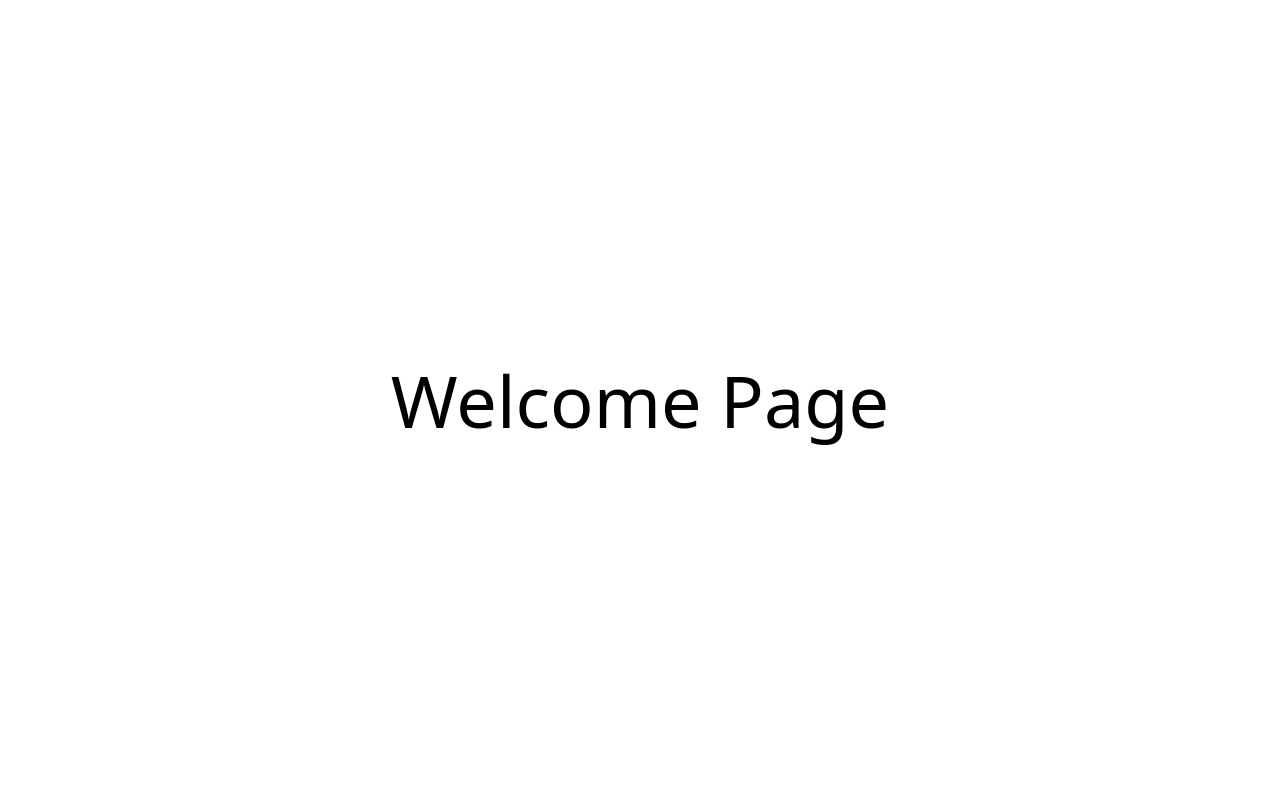
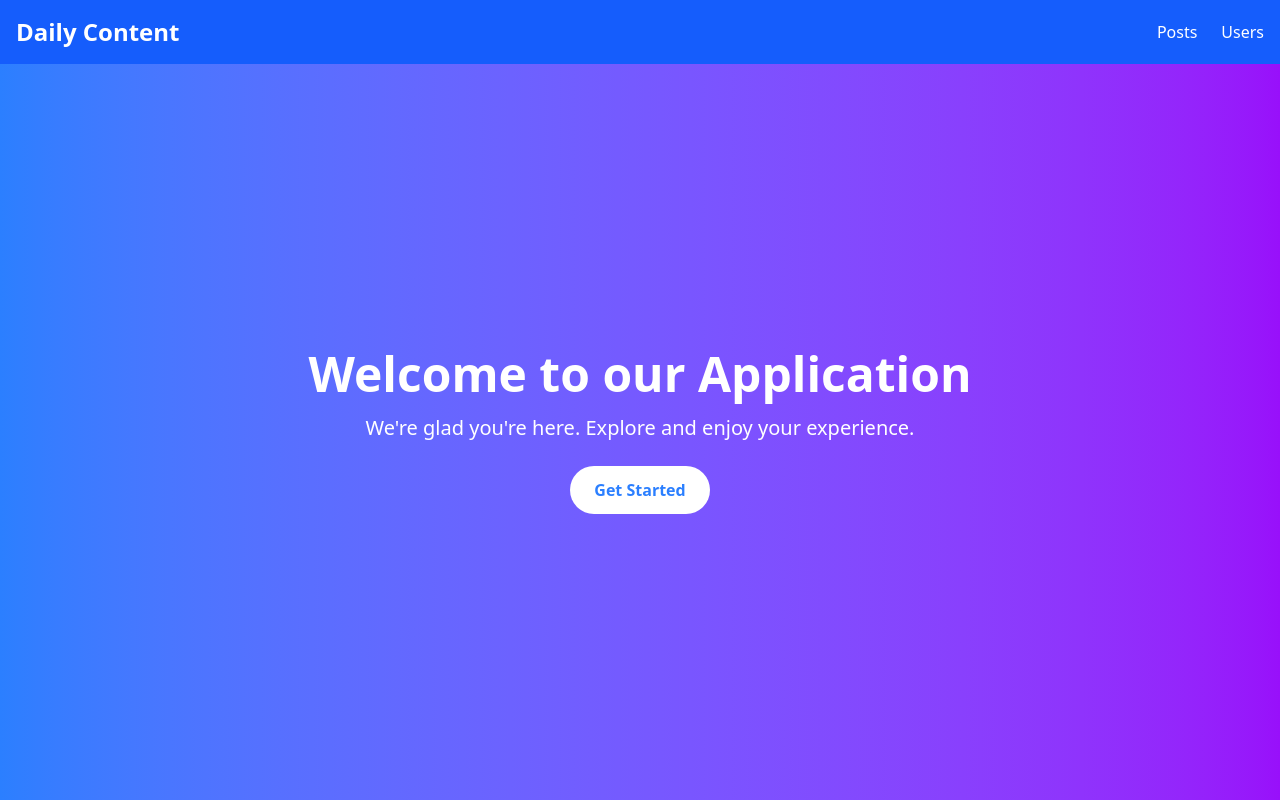
Before and after one commit to OryemaStephen/alx-project-0x01-setup, a Next.js app in the folder alx-project-0x01/: page / in a window 1280 px wide. Built offline with nearby package versions, Linux system fonts and the light colour scheme.

Commit message:
Set up navigation between pages

```diff
--- a/alx-project-0x01/components/layout/Header.tsx
+++ b/alx-project-0x01/components/layout/Header.tsx
@@ -1,10 +1,27 @@
+import Link from 'next/link'
 import React from 'react'
 
 const Header: React.FC = () => {
   return (
-    <div className="flex justify-center items-center h-screen">
-      <h1 className="text-7xl font-thin">Header</h1>
-    </div>
+    <header className="bg-blue-600 text-white shadow-md py-4">
+      <div className="container mx-auto flex justify-between items-center px-4">
+        <h3 className="font-bold text-2xl">
+          <Link href="/" className="text-2xl font-bold">
+            Daily Content
+          </Link>
+        </h3>
+        <nav>
+          <ul className='flex space-x-6'>
+            <li className='hover:underline'>
+              <Link href="/posts">Posts</Link>
+            </li>
+            <li className='hover:underline'>
+              <Link href="/users">Users</Link>
+            </li>
+          </ul>
+        </nav>
+      </div>
+    </header>
   )
 }
 
--- a/alx-project-0x01/pages/index.tsx
+++ b/alx-project-0x01/pages/index.tsx
@@ -1,11 +1,25 @@
-import React from 'react'
+import Header from "@/components/layout/Header";
+import React from "react";
 
 const Home: React.FC = () => {
   return (
-    <div className="flex justify-center items-center h-screen">
-      <h1 className="text-7xl font-thin">Welcome Page</h1>
+    <div className="flex flex-col h-screen">
+      <Header />
+      <main className="flex-grow flex justify-center items-center bg-gradient-to-r from-blue-500 to-purple-600">
+        <div className="text-center">
+          <h1 className="text-5xl font-bold text-white">
+            Welcome to our Application
+          </h1>
+          <p className="mt-4 text-xl text-white">
+            We&apos;re glad you&apos;re here. Explore and enjoy your experience.
+          </p>
+          <button className="mt-6 px-6 py-3 bg-white text-blue-500 rounded-full font-semibold hover:bg-gray-200 transition">
+            Get Started
+          </button>
+        </div>
+      </main>
     </div>
-  )
-}
+  );
+};
 
-export default Home
+export default Home;
--- a/alx-project-0x01/pages/posts/index.tsx
+++ b/alx-project-0x01/pages/posts/index.tsx
@@ -1,8 +1,10 @@
+import Header from '@/components/layout/Header'
 import React from 'react'
 
 const Posts: React.FC = () => {
   return (
-    <div className="flex justify-center items-center h-screen">
+    <div className="flex flex-col h-screen">
+        <Header />
       <h1 className="text-7xl font-thin">Posts Page</h1>
     </div>
   )
--- a/alx-project-0x01/pages/users/index.tsx
+++ b/alx-project-0x01/pages/users/index.tsx
@@ -1,11 +1,13 @@
-import React from 'react'
+import Header from "@/components/layout/Header";
+import React from "react";
 
 const Users: React.FC = () => {
   return (
-    <div className="flex justify-center items-center h-screen">
+    <div className="flex w-full flex-col h-screen">
+      <Header />
       <h1 className="text-7xl font-thin">Users Page</h1>
     </div>
-  )
-}
+  );
+};
 
-export default Users
+export default Users;
```
Also changed, not shown: 1 other file (tests, documents, lock files or other folders).
